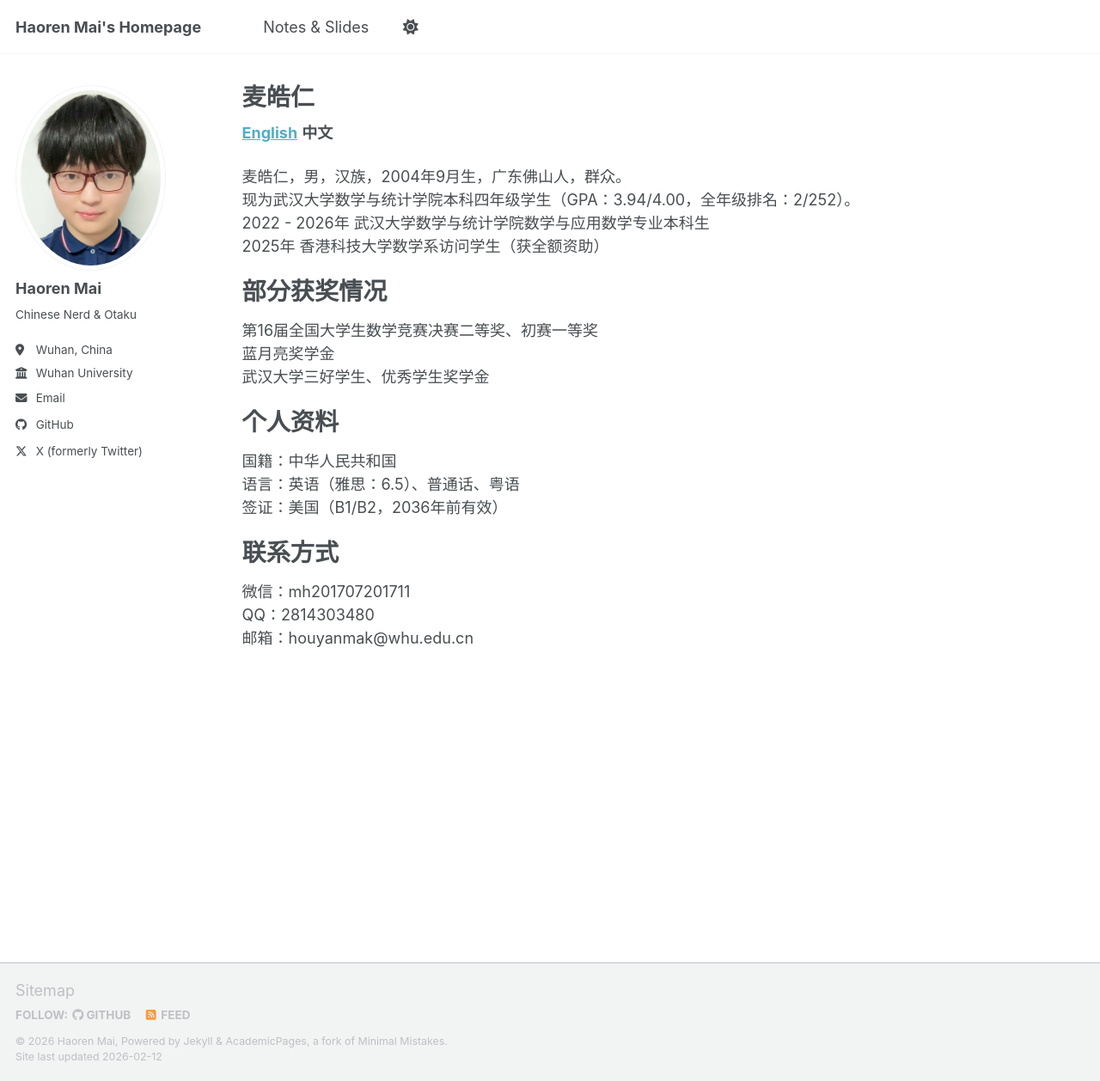
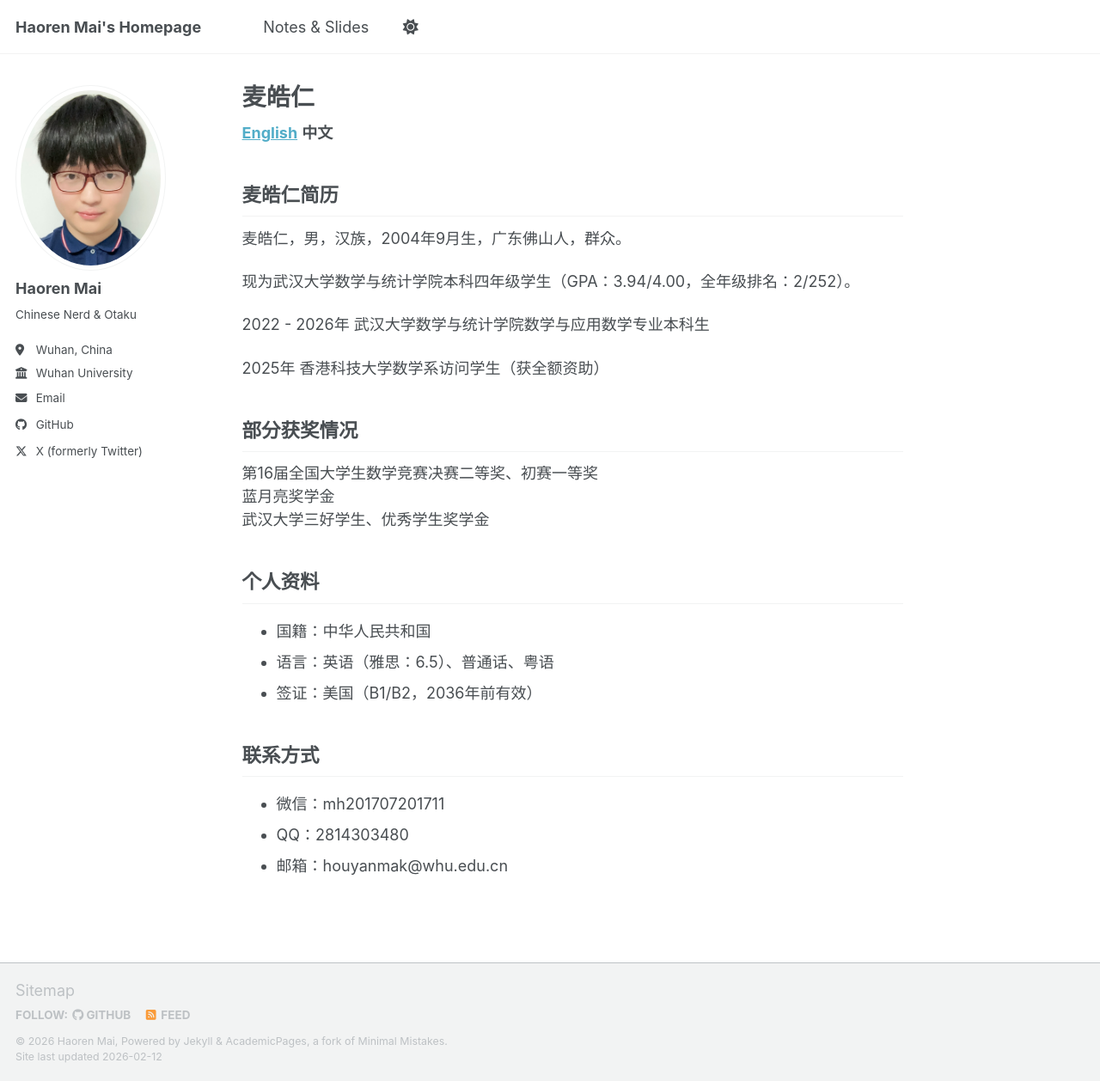
Before and after one commit to haorenmai/haorenmai, a Jekyll site: the page built from _pages/aboutcn.md, in a window 1280 px wide and 1258 px high. Shown: the whole window at 86% size. Built offline with Jekyll 4.4.1, drawn with Linux system fonts in a browser that asks for light colours; a script bundle is joined from its source files by our own code; library files that are not in the unit come from our copies.

Commit message:
Update aboutcn.md

```diff
--- a/_pages/aboutcn.md
+++ b/_pages/aboutcn.md
@@ -11,25 +11,30 @@ redirect_from:
 **[English](https://haorenmai.github.io/haorenmai/)**
 **中文**
 
-麦皓仁，男，汉族，2004年9月生，广东佛山人，群众。
-现为武汉大学数学与统计学院本科四年级学生（GPA：3.94/4.00，全年级排名：2/252）。
-2022 - 2026年 武汉大学数学与统计学院数学与应用数学专业本科生
-2025年 香港科技大学数学系访问学生（获全额资助）
+麦皓仁简历
+---
+  麦皓仁，男，汉族，2004年9月生，广东佛山人，群众。
+
+  现为武汉大学数学与统计学院本科四年级学生（GPA：3.94/4.00，全年级排名：2/252）。
+
+  2022 - 2026年 武汉大学数学与统计学院数学与应用数学专业本科生
+
+  2025年 香港科技大学数学系访问学生（获全额资助）
 
 部分获奖情况
-======
+---
 第16届全国大学生数学竞赛决赛二等奖、初赛一等奖
 蓝月亮奖学金
 武汉大学三好学生、优秀学生奖学金
 
 个人资料
-======
-国籍：中华人民共和国
-语言：英语（雅思：6.5）、普通话、粤语
-签证：美国（B1/B2，2036年前有效）
+---
+* 国籍：中华人民共和国
+* 语言：英语（雅思：6.5）、普通话、粤语
+* 签证：美国（B1/B2，2036年前有效）
 
 联系方式
-======
-微信：mh201707201711
-QQ：2814303480
-邮箱：houyanmak@whu.edu.cn
+---
+* 微信：mh201707201711
+* QQ：2814303480
+* 邮箱：houyanmak@whu.edu.cn
```
